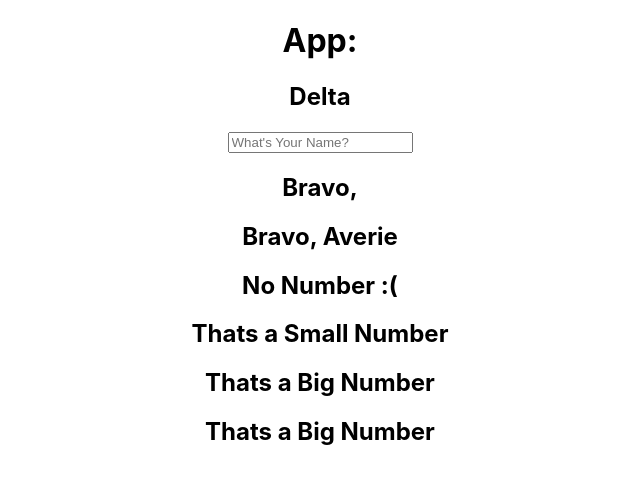
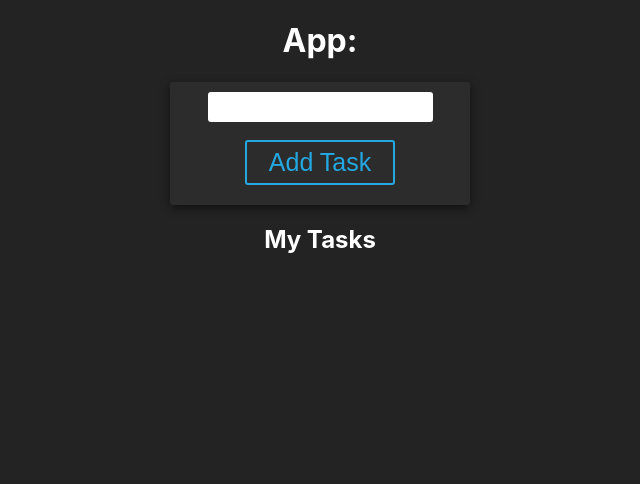
Before and after one commit to Riverbh/React-Basics, a React (Create React App) app: page / in a window 1280 px wide. Shown: the top 484 px of the page, without its empty margins (320-960 px from the left). Built offline with nearby package versions, Linux system fonts and the light colour scheme.

Commit message:
added some styling and a task input and button and allowed it to be stored into an array

```diff
--- a/src/App.css
+++ b/src/App.css
@@ -1,38 +1,183 @@
+:root {
+  --background: #232323;
+  --lift: #2c2c2c;
+  --faded: #838383;
+
+  /* * Pick an accent color below by commenting in one set, and commenting the others out */
+  /* !Salmon */
+  /* --accent: 7, 82%;
+  --l: 63%; */
+
+  /* !Blue */
+  --accent: 198, 76%;
+  --l: 51%;
+
+  /* !Orange */
+  /* --accent: 19, 97%;
+  --l: 51%; */
+
+  /* !Pink */
+  /* --accent: 334, 100%;
+  --l: 50%; */
+
+  /* !Purple */
+  /* --accent: 265, 83%;
+  --l: 57%; */
+
+  /* !Green */
+  /* --accent: 162, 95%;
+  --l: 34%; */
+
+  /* !Yellow */
+  /* --accent: 36, 100%;
+  --l: 56%; */
+
+  --color-primary: hsl(var(--accent), var(--l));
+}
+
+body {
+  min-height: 100vh;
+  min-width: 100vw;
+  background-color: var(--background);
+  overflow-x: hidden;
+  display: flex;
+  justify-content: center;
+}
+
+header {
+  height: 75px;
+  width: 100vw;
+  background-color: var(--color-primary);
+  padding: 0px 35px;
+  color: white;
+  display: flex;
+  align-items: center;
+  justify-content: space-between;
+  margin-bottom: 80px;
+  box-sizing: border-box;
+}
+
 .App {
+  display: flex;
+  flex-direction: column;
+  align-items: center;
+  color: white;
+  width: 60vw;
   text-align: center;
 }
 
-.App-logo {
-  height: 40vmin;
-  pointer-events: none;
+.big-title {
+  font-size: 64px;
+  color: var(--color-primary);
 }
 
-@media (prefers-reduced-motion: no-preference) {
-  .App-logo {
-    animation: App-logo-spin infinite 20s linear;
-  }
+p {
+  font-size: 20px;
 }
 
-.App-header {
-  background-color: #282c34;
-  min-height: 100vh;
+.word {
+  font-size: 32px;
+  color: var(--color-primary);
+}
+
+nav {
+  display: flex;
+  flex-direction: row;
+  gap: 8px;
+}
+
+.nav-btn {
+  background-color: var(--color-primary);
+  border-radius: 3px;
+  color: white;
+  min-width: 50px;
+  transition: all 0.05s ease-in-out;
+}
+
+.nav-btn:hover {
+  --darken: hsl(var(--accent), calc(var(--l) - 5%));
+background-color: var(--darken);
+  transition: all 0.05s ease-in-out;
+}
+
+button {
+  min-width: 150px;
+  height: 45px;
+  font-size: 25px;
+  border-radius: 3px;
+  background-color: transparent;
+  border: 2px solid var(--color-primary);
+  color: var(--color-primary);
+  margin: 10px;
+  transition: all 0.1s ease-in-out;
+}
+
+button:active {
+  background-color: var(--color-primary);
+  color: white;
+  transition: all 0.1s ease-in-out;
+}
+
+input, select {
+  width: 225px;
+  margin: 0;
+  padding: 5;
+  box-sizing: border-box;
+  border: none;
+  border-radius: 3px;
+  height: 30px;
+  font-size: 18px;
+}
+
+form {
   display: flex;
   flex-direction: column;
+  gap: 8px;
   align-items: center;
-  justify-content: center;
-  font-size: calc(10px + 2vmin);
-  color: white;
 }
 
-.App-link {
-  color: #61dafb;
+.row-container {
+  width: 100%;
+  display: flex;
+  flex-direction: row;
+  flex-wrap: wrap;
+  gap: 8px;
 }
 
-@keyframes App-logo-spin {
-  from {
-    transform: rotate(0deg);
-  }
-  to {
-    transform: rotate(360deg);
-  }
+.col-container {
+  display: flex;
+  flex-direction: column;
+  gap: 8px;
 }
+
+.card {
+  background-color: var(--lift);
+  border-radius: 3px;
+  display: flex;
+  flex-direction: column;
+  width: 300px;
+  padding: 10px;
+  box-sizing: border-box;
+  box-shadow: 0px 3px 10px rgba(0,0,0,0.5);
+}
+
+.card-image {
+  width: 300px;
+  aspect-ratio: 16 / 9;
+  object-fit: cover;
+}
+
+.colored-text {
+  color: var(--color-primary);
+}
+
+.red {
+  color: red;
+}
+
+.green {
+  color: green;
+}
+
+
+/* ? CREATED BY BRADYYYYYY */
--- a/src/App.js
+++ b/src/App.js
@@ -1,36 +1,27 @@
-import logo from './logo.svg';
+
 import './App.css';
 import { useState } from 'react';
-
-import Bravo from './Components/bravo';
-import Charlie from './Components/Charlie';
-import Delta from './Components/delta';
+import Form from './Components/Form';
+import List from './Components/List';
 
 
 
 function App() {
-  const [userInput, setUserInput] = useState('')
-  const [name, setName] = useState('')
 
-  let person = 'River'
+  const [taskList, setTaskList] = useState([])
 
   const handleChange = (event) => {
-    setName(event.target.value)
+
   }
-  const handleClick = () => {
-    setName(userInput)
-    setUserInput('')
-  }
+  const addTask = (newTask) => setTaskList([...taskList, newTask])
+   console.log('List', taskList)
+
+
   return (
     <div className="App">
-      <h1>App: {name}</h1>
-      <Delta changeName={handleChange}/>
-      <Bravo personName={name}/>
-      <Bravo personName="Averie"/>
-      <Charlie />
-      <Charlie num={25}/>
-      <Charlie num={75}/>
-      <Charlie num="75" />
+      <h1>App:</h1>
+    <Form addTask={addTask}/>
+    <List />
     </div>
   );
 }
--- /dev/null
+++ b/src/Components/Form.jsx
@@ -0,0 +1,24 @@
+import React, { useState } from "react";
+
+const Form = (props) => {
+    const [userInput, setUserInput] = useState('')
+
+    const handleSubmit = (event) => {
+        event.preventDefault()
+        props.addTask(userInput)
+        setUserInput('')
+    }
+
+    const handleChange = (event) => {
+        setUserInput(event.target.value)
+    }
+
+    return (
+        <form className="card" onSubmit={handleSubmit}>
+            <input type="text" value={userInput} onChange={handleChange}/>
+            <button>Add Task</button>
+        </form>
+    )
+}
+
+export default Form
--- /dev/null
+++ b/src/Components/List.jsx
@@ -0,0 +1,12 @@
+import React from "react";
+
+const List =()=>{
+
+    return (
+        <div className="col-container">
+            <h2>My Tasks</h2>
+        </div>
+    )
+}
+
+export default List
```
